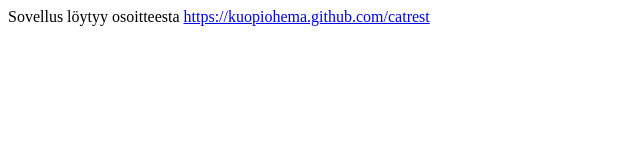
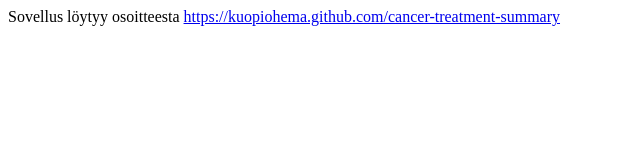
Before and after one commit to kuopiohema/catrest, a plain HTML site: page index.html in a window 1280 px wide. Shown: the whole page, without its empty margins (0-640 px from the left). Drawn offline with Linux system fonts and the light colour scheme.

Commit message:
Update index.html

```diff
--- a/index.html
+++ b/index.html
@@ -8,6 +8,6 @@
     <meta name=viewport content="user-scalable=no,initial-scale=1,maximum-scale=1,minimum-scale=1,width=device-width">
   </head>
   <body>
-    <div>Sovellus löytyy osoitteesta <a href="../catrest/">https://kuopiohema.github.com/catrest</a></div>
+    <div>Sovellus löytyy osoitteesta <a href="../cancer-treatment-summary/">https://kuopiohema.github.com/cancer-treatment-summary</a></div>
   </body>
 </html>
```
